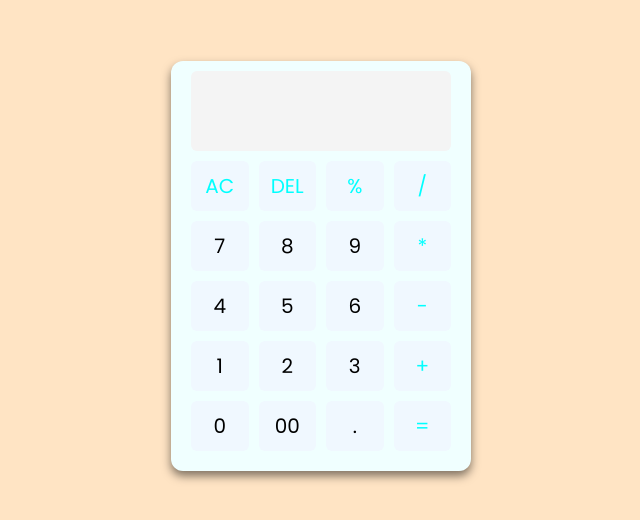
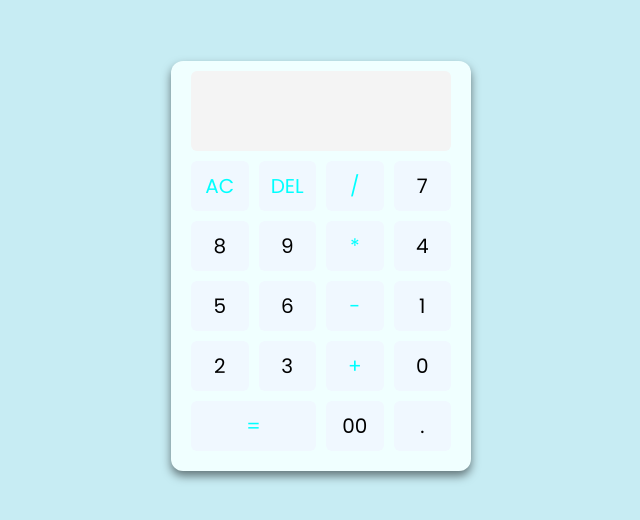
Before and after one commit to ALMA-PPLG1/UKK_2025_ALMA_KALKULATOR, a plain HTML site: page index.html in a window 1280 px wide. Shown: the part 134-654 px from the top of the page, without its empty margins (319-959 px from the left). Drawn offline with Linux system fonts and the light colour scheme.

Commit message:
Add files via upload

```diff
--- a/index.html
+++ b/index.html
@@ -13,7 +13,7 @@
             <!-- Tombol Operator -->
             <button class="operator" data-value="AC">AC</button>
             <button class="operator" data-value="DEL">DEL</button>
-            <button class="operator" data-value="%">%</button>
+
             <button class="operator" data-value="/">/</button>
 
             <!-- Tombol Angka -->
@@ -33,14 +33,14 @@
             <button class="operator" data-value="+">+</button>
 
             <button data-value="0">0</button>
+            <button id="twoblok" class="operator" data-value="=">=</button>
             <button data-value="00">00</button>
             <button data-value=".">.</button>
-            <button class="operator" data-value="=">=</button>
         </div>
     </div>
 </body>
 <script>
-    const display = document.querySelector(".display");
+    const display = document.querySelector(".display")
     const buttons = document.querySelectorAll("button");
     const specialChars = ["%", "*", "/", "-", "+", "="];
     let output = "";
--- a/style.css
+++ b/style.css
@@ -12,7 +12,7 @@ body {
     display: flex;
     align-items: center;
     justify-content: center;
-    background-color: bisque;
+    background-color: rgb(199, 236, 243);
 }
 
 .container {
@@ -37,6 +37,7 @@ body {
     pointer-events: none;
     background-color: #f4f4f4;
     border-radius: 6px;
+    width: f;
 }
 
 .buttons {
@@ -72,3 +73,6 @@ body {
 .operator:active {
     transform: scale(0.95);
 }
+#twoblok{
+    grid-column: span 2;
+}
```
Also changed, not shown: script.js (+8 -5 lines).
